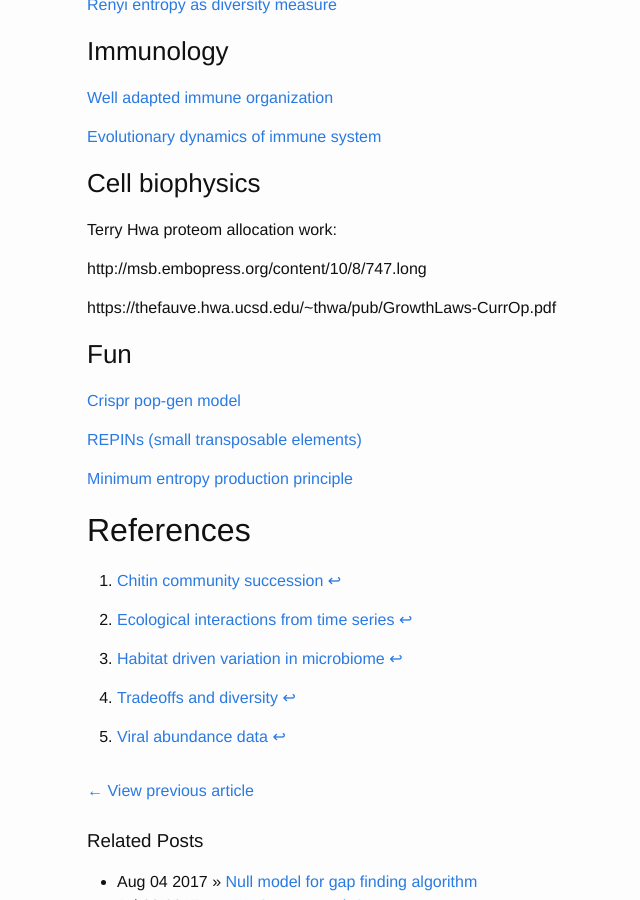
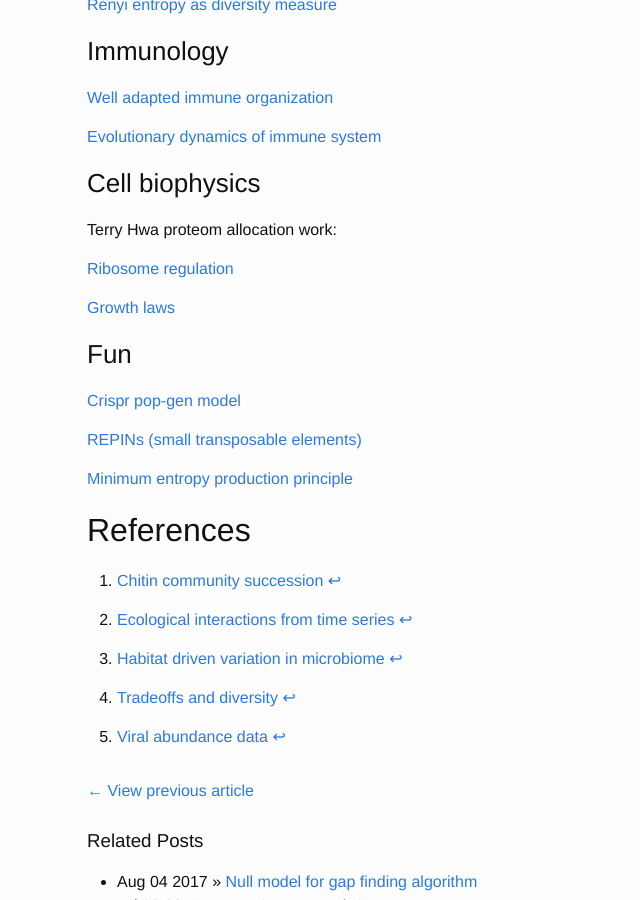
Before and after one commit to atishagarwala/atishagarwala.github.io, a Jekyll site: the page built from _posts/2017-08-22-KITP-Qbio-thoughts.markdown, in a window 1280 px wide and 900 px high, scrolled down 5069 px. Shown: the whole window, without its empty margins (183-823 px from the left). Built offline with Jekyll 4.4.1, drawn with Linux system fonts in a browser that asks for light colours; formulas are drawn with MathJax 3; comment, search, counter and statistics services are not loaded.

Commit message:
Add files via upload

```diff
--- a/_posts/2017-08-22-KITP-Qbio-thoughts.markdown
+++ b/_posts/2017-08-22-KITP-Qbio-thoughts.markdown
@@ -277,9 +277,9 @@ of analyses scale with parameters/change with algorithms.
 
 Terry Hwa proteom allocation work:
 
-http://msb.embopress.org/content/10/8/747.long
+[Ribosome regulation](http://msb.embopress.org/content/10/8/747.long)
 
-https://thefauve.hwa.ucsd.edu/~thwa/pub/GrowthLaws-CurrOp.pdf
+[Growth laws](https://thefauve.hwa.ucsd.edu/~thwa/pub/GrowthLaws-CurrOp.pdf)
 
 ### Fun
 
```
